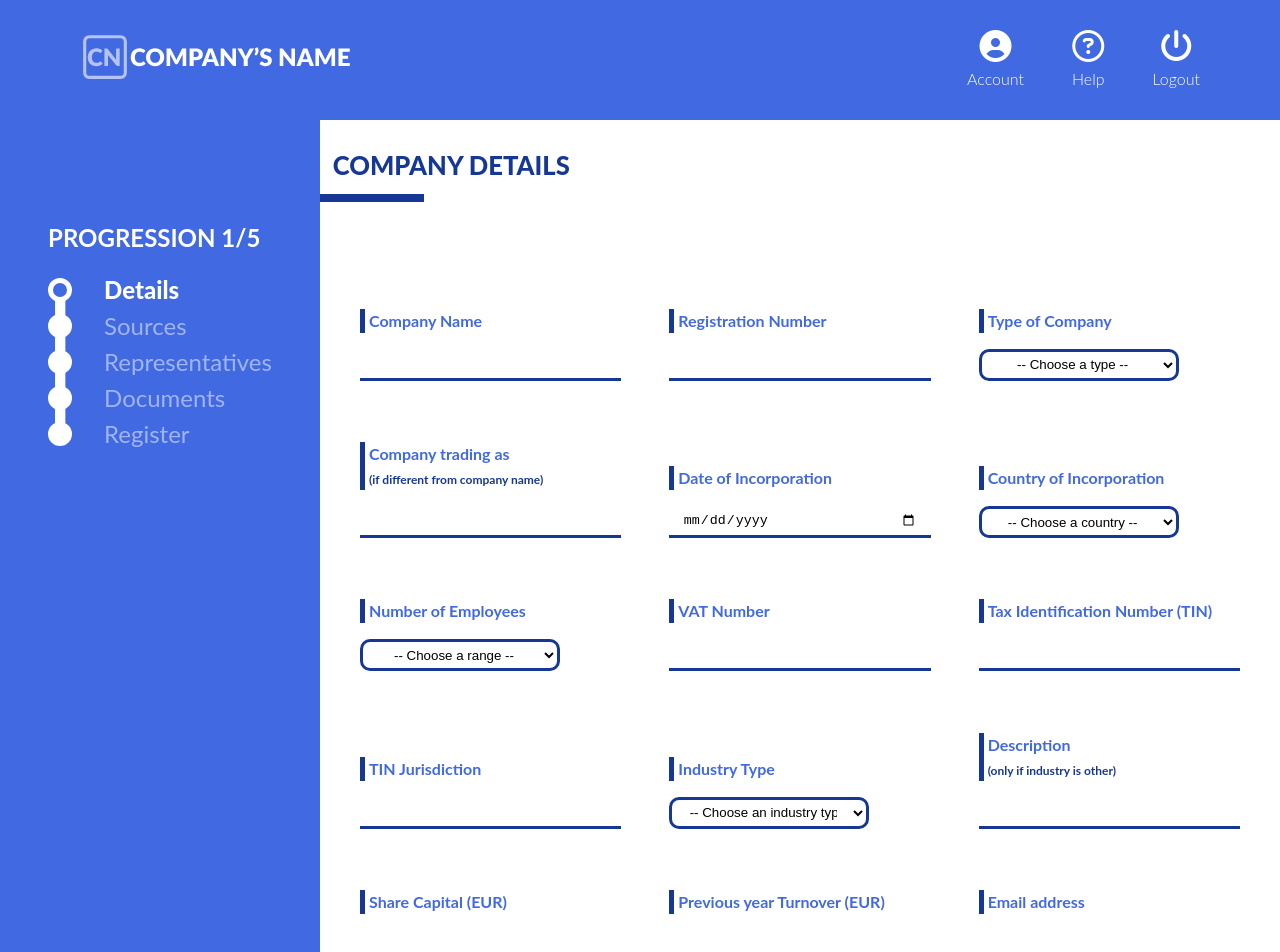
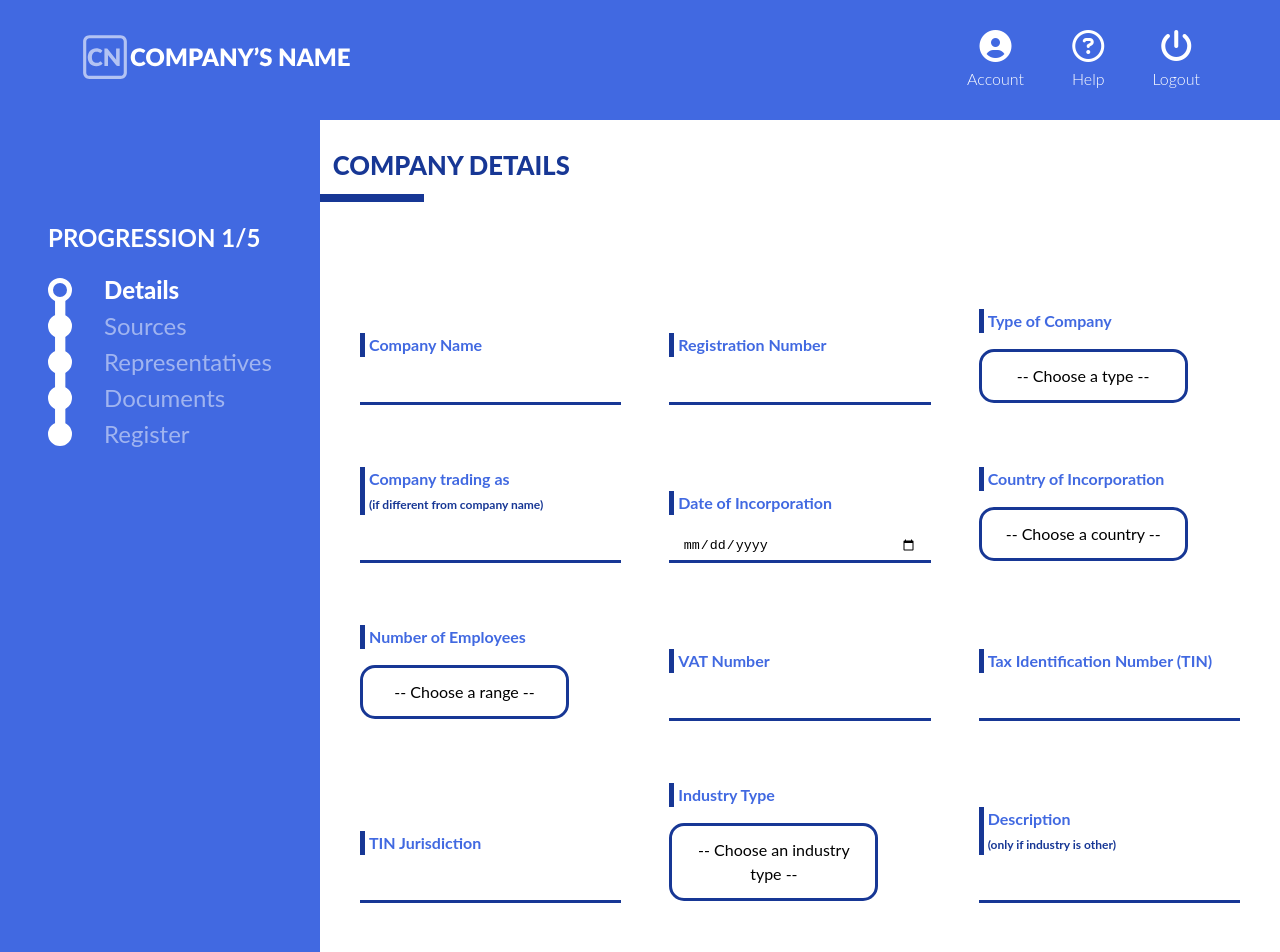
Before and after one commit to loumorganrene/fintech-form-project, a React (Vite) app: page / in a window 1280 px wide. Shown: the top 952 px of the page. Built offline with nearby package versions, Linux system fonts and the light colour scheme.

Commit message:
:construction::lipstick: DropdownWithSearchbar: styling

```diff
--- a/src/components/DropdownWithSearchbar/DrowpdownWithSearchbar.scss
+++ b/src/components/DropdownWithSearchbar/DrowpdownWithSearchbar.scss
@@ -0,0 +1,31 @@
+.dropdown__container {
+    position: relative;
+    display: flex;
+    flex-direction: column;
+    margin-block-end: 1em;
+    max-width: 80%;
+
+    .dropdown__button--toggle {
+        text-align: center;
+        border-radius: 15px;
+        border: 3px solid var(--dark-clr);
+        background: var(--light-clr);
+        padding: .75em 1em;
+        min-height: 2rem;
+    }
+
+    .dropdown__menu {
+        position: absolute;
+        top: 2.5em;
+        max-width: 100%;
+        width: 250px;
+        display: flex;
+        flex-direction: column;
+        padding: 1em;
+        border: 3px solid var(--dark-clr);
+        border-top: 0;
+        border-radius: 0 0 15px 15px;
+        z-index: 99;
+        background: var(--light-clr);
+    }
+}
--- a/src/components/DropdownWithSearchbar/index.tsx
+++ b/src/components/DropdownWithSearchbar/index.tsx
@@ -6,13 +6,16 @@ interface DropdownProps {
   subject: string,
   elementList: string[],
   regex?: string,
+  searchbar?: boolean,
+  accessibility: string,
 }
 
-function DropdownWithSearchbar({ label, subject, elementList, regex }: DropdownProps) {
+function DropdownWithSearchbar({ label, subject, elementList, regex, accessibility, searchbar }: DropdownProps) {
   const [isExpanded, setIsExpanded] = useState(false)
+  const withSearchbar = searchbar === true
   // const [state, setState] = useState()
 
-  const handleDropdownOpening= ()=> {
+  const handleDropdownOpening = () => {
     setIsExpanded(!isExpanded)
   }
 
@@ -25,16 +28,19 @@ function DropdownWithSearchbar({ label, subject, elementList, regex }: DropdownP
   return (
     <>
       <div className="dropdown__container">
-        <button
+        <div
+          id={subject + "List"}
           className="dropdown__button--toggle"
           aria-expanded={isExpanded}
           aria-controls={subject + "List"}
+          aria-label={accessibility}
           onClick={handleDropdownOpening}
         >
           {label}
-        </button>
+        </div>
 
-        <div className={"dropdown__menu" + (isExpanded === false && "hidden")}>
+        <div className={(isExpanded === false ? "hidden" : "dropdown__menu")}>
+          {withSearchbar &&
             <input
               id={subject + "Dropdown"}
               name="search"
@@ -44,7 +50,7 @@ function DropdownWithSearchbar({ label, subject, elementList, regex }: DropdownP
               aria-label={"Search for " + subject}
               placeholder="Search..."
               pattern={regex}
-          />
+            />}
 
           <ul id={subject + "List"} className="dropdown__list">
             {elementList.map((element: string, index) =>
--- a/src/components/InputForm/InputForm.scss
+++ b/src/components/InputForm/InputForm.scss
@@ -20,19 +20,11 @@ input {
     border: 0;
     border-block-end: 3px solid var(--dark-clr);
 
-    &:not([type="radio"]):not([type="checkbox"]),
-    select {
-        height: 2rem;
-        padding: 0 1em;
-        margin-block-end: 1em;
-    }
-
     &input[type="date"] {
         padding: 0 .75em;
     }
 
-    &:not([type="radio"]):not([type="checkbox"]),
-    select {
+    &:not([type="radio"]):not([type="checkbox"]) {
         height: 2rem;
         padding: 0 1em;
         margin-block-end: 1em;
--- a/src/pages/Form/DetailsStep/index.tsx
+++ b/src/pages/Form/DetailsStep/index.tsx
@@ -1,3 +1,4 @@
+import DropdownWithSearchbar from "../../../components/DropdownWithSearchbar";
 import InputForm from "../../../components/InputForm"
 import { ChangeEvent, useState } from "react";
 
@@ -54,20 +55,13 @@ function DetailsStep() {
 
                     <label htmlFor="companyTypeList" id="companyTypeLabel">
                         <h3 className="label-heading">Type of Company</h3>
-                        {/* TODO : Collabsible dropdown menu with searchbar component */}
-                        <select
-                            id="companyTypeList"
-                            name="companyTypeList"
-                            aria-label="Choose company's type"
-                        >
-                            <option value="">-- Choose a type --</option>
-                            <option value="dog">Dog</option>
-                            <option value="cat">Cat</option>
-                            <option value="hamster">Hamster</option>
-                            <option value="parrot">Parrot</option>
-                            <option value="spider">Spider</option>
-                            <option value="goldfish">Goldfish</option>
-                        </select>
+                        <DropdownWithSearchbar
+                            label="-- Choose a type --"
+                            subject="companyType"
+                            accessibility="Choose company's type"
+                            elementList={["Dog", "Cat", "Hamster", "Parrot"]}
+                            searchbar
+                        />
                     </label>
 
                     <InputForm
@@ -90,38 +84,23 @@ function DetailsStep() {
 
                     <label htmlFor="companyIncorporationCountryList" id="companyIncorporationCountryLabel">
                         <h3 className="label-heading">Country of Incorporation</h3>
-                        {/* TODO : Collabsible dropdown menu with searchbar component */}
-                        <select
-                            id="companyIncorporationCountryList"
-                            name="companyIncorporationCountryList"
-                            aria-label="Choose company's country of incorporation"
-                        >
-                            <option value="">-- Choose a country --</option>
-                            <option value="dog">Dog</option>
-                            <option value="cat">Cat</option>
-                            <option value="hamster">Hamster</option>
-                            <option value="parrot">Parrot</option>
-                            <option value="spider">Spider</option>
-                            <option value="goldfish">Goldfish</option>
-                        </select>
+                        <DropdownWithSearchbar
+                            label="-- Choose a country --"
+                            subject="companyIncorporationCountry"
+                            accessibility="Choose company's country of incorporation"
+                            elementList={["Dog", "Cat", "Hamster", "Parrot"]}
+                            searchbar
+                        />
                     </label>
 
                     <label htmlFor="companyNumberEmployeesList" id="companyNumberEmployeesLabel">
                         <h3 className="label-heading">Number of Employees</h3>
-                        {/* TODO : Collabsible dropdown menu with searchbar component */}
-                        <select
-                            id="companyNumberEmployeesList"
-                            name="companyNumberEmployeesList"
-                            aria-label="Choose company's range of employees number"
-                        >
-                            <option value="">-- Choose a range --</option>
-                            <option value="one">Dog</option>
-                            <option value="cat">Cat</option>
-                            <option value="hamster">Hamster</option>
-                            <option value="parrot">Parrot</option>
-                            <option value="spider">Spider</option>
-                            <option value="goldfish">Goldfish</option>
-                        </select>
+                        <DropdownWithSearchbar
+                            label="-- Choose a range --"
+                            subject="companyNumberEmployees"
+                            accessibility="Choose company's range of employees number"
+                            elementList={["Dog", "Cat", "Hamster", "Parrot"]}
+                        />
                     </label>
 
                     <InputForm
@@ -147,20 +126,13 @@ function DetailsStep() {
 
                     <label htmlFor="companyIndustryTypeList" id="companyIndustryTypeLabel">
                         <h3 className="label-heading">Industry Type</h3>
-                        {/* TODO : Collabsible dropdown menu with searchbar component */}
-                        <select
-                            id="companyIndustryTypeList"
-                            name="companyIndustryTypeList"
-                            aria-label="Choose an industry type"
-                        >
-                            <option value="">-- Choose an industry type --</option>
-                            <option value="one">Dog</option>
-                            <option value="cat">Cat</option>
-                            <option value="hamster">Hamster</option>
-                            <option value="parrot">Parrot</option>
-                            <option value="spider">Spider</option>
-                            <option value="other">Other</option>
-                        </select>
+                        <DropdownWithSearchbar
+                            label="-- Choose an industry type --"
+                            subject="companyIndustryType"
+                            accessibility="Choose an industry type"
+                            elementList={["Dog", "Cat", "Hamster", "Parrot"]}
+                            searchbar
+                        />
                     </label>
 
                     <div className="conditional-input">
@@ -260,20 +232,13 @@ function DetailsStep() {
                     >
 
                         <div className={showFiduciaryInput ? "conditional-input show" : "conditional-input hidden"} >
-                            {/* TODO : Collabsible dropdown menu with searchbar component */}
-                            <select
-                                id="companyFiduciarySharesList"
-                                name="companyFiduciarySharesList"
-                                aria-label="Choose company's fiduciary"
-                            >
-                                <option value="">-- Choose a fiduciary --</option>
-                                <option value="dog">Dog</option>
-                                <option value="cat">Cat</option>
-                                <option value="hamster">Hamster</option>
-                                <option value="parrot">Parrot</option>
-                                <option value="spider">Spider</option>
-                                <option value="goldfish">Goldfish</option>
-                            </select>
+                            <DropdownWithSearchbar
+                                label="-- Choose a fiduciary --"
+                                subject="companyFiduciaryShares"
+                                accessibility="Choose company's fiduciary"
+                                elementList={["Dog", "Cat", "Hamster", "Parrot"]}
+                                searchbar
+                            />
                         </div>
 
                     </InputForm>
@@ -293,20 +258,13 @@ function DetailsStep() {
                         onChange={handleRadioChecked}
                     >
                         <div className={showLicenceInput ? "conditional-input show" : "conditional-input hidden"}>
-                            {/* TODO : Collabsible dropdown menu with searchbar component */}
-                            <select
-                                id="companyLicenceList"
-                                name="companyLicenceList"
-                                aria-label="Choose company's licence"
-                            >
-                                <option value="">-- Choose a licence --</option>
-                                <option value="dog">Dog</option>
-                                <option value="cat">Cat</option>
-                                <option value="hamster">Hamster</option>
-                                <option value="parrot">Parrot</option>
-                                <option value="spider">Spider</option>
-                                <option value="goldfish">Goldfish</option>
-                            </select>
+                            <DropdownWithSearchbar
+                                label="-- Choose a licence --"
+                                subject="companyLicence"
+                                accessibility="Choose company's licence"
+                                elementList={["Dog", "Cat", "Hamster", "Parrot"]}
+                                searchbar
+                            />
                         </div>
                     </InputForm>
 
```
Lines whose indentation alone changed are shown as unchanged.
